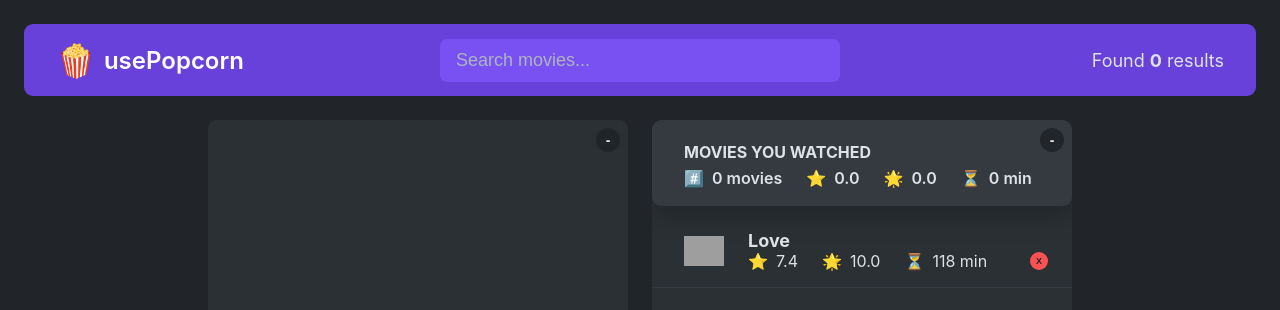
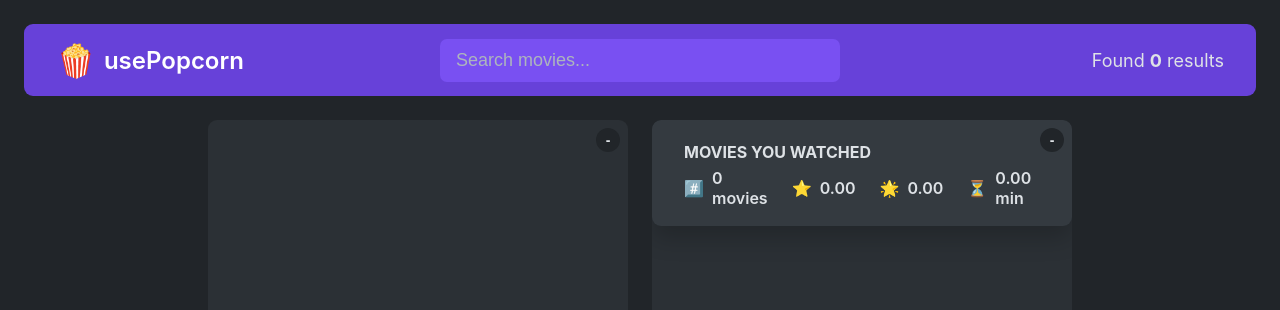
Before and after one commit to Lam-Big-Water/CodeBoard, a React (Vite) app in the folder JNReactCourse/: page / in a window 1280 px wide. Shown: the top 310 px of the page. Built offline with nearby package versions, Linux system fonts and the light colour scheme; grey boxes are pictures that could not be loaded.

Commit message:
the project is done

```diff
--- a/JNReactCourse/src/App.tsx
+++ b/JNReactCourse/src/App.tsx
@@ -8,7 +8,7 @@ import MovieDetails from "./MovieDetails";
 import WatchedSummary from "./WatchedSummary";
 import WatchedMoviesList from "./WatchedMoviesList";
 
-const average = (arr: []) =>
+export const average = (arr: any[]) =>
   arr.reduce((acc, cur, i, arr) => acc + cur / arr.length, 0);
 
 type MoviesType = {
@@ -48,11 +48,10 @@ export type NewWatchedMovieType = {
   poster: string | undefined;
   imdbRating: number;
   runtime: number;
-  userRating: string;
+  userRating: number;
   countRatingDecisions: number;
 }
 
-const KEY = "f84fc31d";
 
 const App = () => {
   const [query, setQuery] = useState("");
@@ -73,8 +72,8 @@ const App = () => {
     setWatched((watched: []) => [...watched, newWatchedMovie]);
   }
 
-  function handleDeleteWatched (id: any) {
-    setWatched((watched: any) => watched.filter((movie: any) => movie.imdbID !== id));
+  function handleDeleteWatched (id: number) {
+    setWatched((watched: []) => watched.filter((movie: NewWatchedMovieType) => movie.imdbID !== id));
   }
 
   return (
@@ -103,9 +102,10 @@ const App = () => {
           />
           ) : (
             <>
-              <WatchedSummary />
+              <WatchedSummary watched={watched}/>
               <WatchedMoviesList
-
+                watched={watched}
+                onDeleteWatched={handleDeleteWatched}
               />
             </>
           )}
--- a/JNReactCourse/src/MovieDetails.tsx
+++ b/JNReactCourse/src/MovieDetails.tsx
@@ -1,6 +1,7 @@
 import { useState, useEffect, useRef } from "react";
 import StartRating from "./StarRating";
-import { Loader } from "./App";
+import { Loader} from "./App";
+import { useKey } from "./useKey";
 import { DetailsType, NewWatchedMovieType } from "./App";
 
 const KEY = "f84fc31d";
@@ -19,7 +20,7 @@ type WatchedType = {
   poster: string;
   runtime: number;
   title: string;
-  userRating: string;
+  userRating: number;
   year: string;
 }[];
 
@@ -31,7 +32,7 @@ export default function MovieDetails({
 }: MovieDetailsProps) {
   const [movie, setMovie] = useState<DetailsType | null>(null);
   const [isLoading, setIsLoading] = useState(false);
-  const [userRating, setUserRating] = useState("");
+  const [userRating, setUserRating] = useState(0);
 
   const countRef = useRef(0);
   console.log(countRef.current)
@@ -94,6 +95,8 @@ export default function MovieDetails({
     onCloseMovie();
   }
 
+  useKey("Escape", onCloseMovie);
+
   return (
     <div className="details">
       {isLoading ? (
@@ -101,7 +104,7 @@ export default function MovieDetails({
       ) : (
         <>
           <header>
-            <button className="btn-back">&larr;</button>
+            <button className="btn-back" onClick={onCloseMovie}>&larr;</button>
             <img src={movie?.Poster} alt={`Poster of ${movie} movie`} />
             <div className="details-overview">
               <h2>{movie?.Title}</h2>
@@ -120,7 +123,7 @@ export default function MovieDetails({
             <div className="rating">
               {!isWatched ? (
                 <>
-                  <StartRating maxRating={10} size={24} onSetRating={setUserRating}/>
+                  <StartRating maxRating={10} size={24} onSetRating={setUserRating} defaultRating={0}/>
                   <button className="btn-add" onClick={handleAdd}>
                     + Add to list
                   </button>
--- a/JNReactCourse/src/StarRating.tsx
+++ b/JNReactCourse/src/StarRating.tsx
@@ -12,12 +12,12 @@ const starContainerStyle = {
 
 type StartRatingProps = {
   maxRating: number;
-  defaultRating?: number;
+  defaultRating: number;
   color?: string;
   size: number;
   messages?: [];
   className?: string;
-  onSetRating: (rating: number) => void | null;
+  onSetRating: (rating: number) => void;
 };
 
 const StartRating = ({
--- a/JNReactCourse/src/WatchedMovie.tsx
+++ b/JNReactCourse/src/WatchedMovie.tsx
@@ -1,28 +1,34 @@
-export default function WatchedMovie() {
+import { NewWatchedMovieType } from "./App";
+
+type WatchedMovie = {
+  movie: NewWatchedMovieType;
+  onDeleteWatched: (id: number) => void;
+}
+
+export default function WatchedMovie({movie, onDeleteWatched}: WatchedMovie) {
   return (
     <li>
       <img
-        src="https://m.media-amazon.com/images/M/MV5BMTg2MjkwMTM0NF5BMl5BanBnXkFtZTcwMzc4NDg2NQ@@._V1_SX300.jpg"
-        alt=""
-        width={100}
+        src={movie.poster} alt={`${movie.title} poster`}
       />
-      <h3>Love</h3>
+      <h3>{movie.title}</h3>
       <div>
         <p>
           <span>⭐️</span>
-          <span>7.4</span>
+          <span>{movie.imdbRating}</span>
         </p>
         <p>
           <span>🌟</span>
-          <span>10.0</span>
+          <span>{movie.userRating}</span>
         </p>
         <p>
           <span>⏳</span>
-          <span>118 min</span>
+          <span>{movie.runtime} min</span>
         </p>
 
         <button
           className="btn-delete"
+          onClick={() => onDeleteWatched(movie.imdbID)}
         >
           X
         </button>
--- a/JNReactCourse/src/WatchedMoviesList.tsx
+++ b/JNReactCourse/src/WatchedMoviesList.tsx
@@ -1,9 +1,22 @@
+
 import WatchedMovie from "./WatchedMovie";
+import { NewWatchedMovieType } from "./App";
 
-export default function WatchedMoviesList () {
+type WatchedMoviesList = {
+    watched: NewWatchedMovieType[];
+    onDeleteWatched: (id: number) => void;
+}
+
+export default function WatchedMoviesList ({watched, onDeleteWatched}: WatchedMoviesList) {
     return (
         <ul className="list">
-            <WatchedMovie />
+            {watched.map((movie: NewWatchedMovieType) => (
+                <WatchedMovie
+                movie={movie}
+                key={movie.imdbID}
+                onDeleteWatched={onDeleteWatched}
+                />
+            ))}
         </ul>
-    )
-}
+    );
+};
--- a/JNReactCourse/src/WatchedSummary.tsx
+++ b/JNReactCourse/src/WatchedSummary.tsx
@@ -1,23 +1,32 @@
-export default function WatchedSummary() {
+import { average, NewWatchedMovieType } from "./App";
+
+type WatchedSummaryProps = {
+  watched: NewWatchedMovieType[];
+}
+export default function WatchedSummary({watched}: WatchedSummaryProps) {
+  const avgImadbRating = average(watched.map((movie) => movie.imdbRating));
+  const avgUserRating = average(watched.map((movie) => movie.userRating));
+  const avgRuntime = average(watched.map((movie) => movie.runtime));
+
   return (
     <div className="summary">
       <h2>Movies you watched</h2>
       <div>
         <p>
           <span>#️⃣</span>
-          <span>0 movies</span>
+          <span>{watched.length} movies</span>
         </p>
         <p>
           <span>⭐️</span>
-          <span>0.0</span>
+          <span>{avgImadbRating.toFixed(2)}</span>
         </p>
         <p>
           <span>🌟</span>
-          <span>0.0</span>
+          <span>{avgUserRating.toFixed(2)}</span>
         </p>
         <p>
           <span>⏳</span>
-          <span>0 min</span>
+          <span>{avgRuntime.toFixed(2)} min</span>
         </p>
       </div>
     </div>
```
